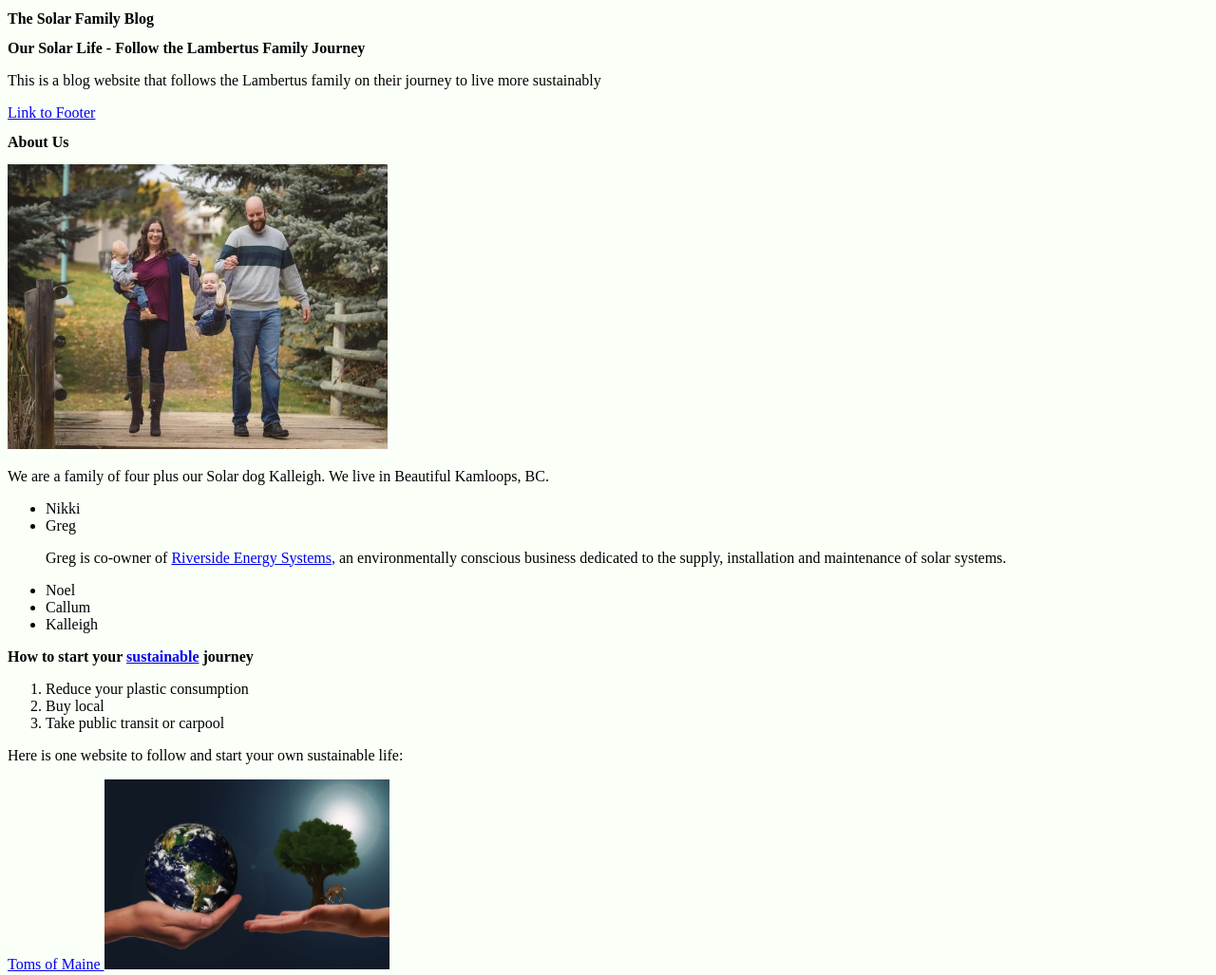
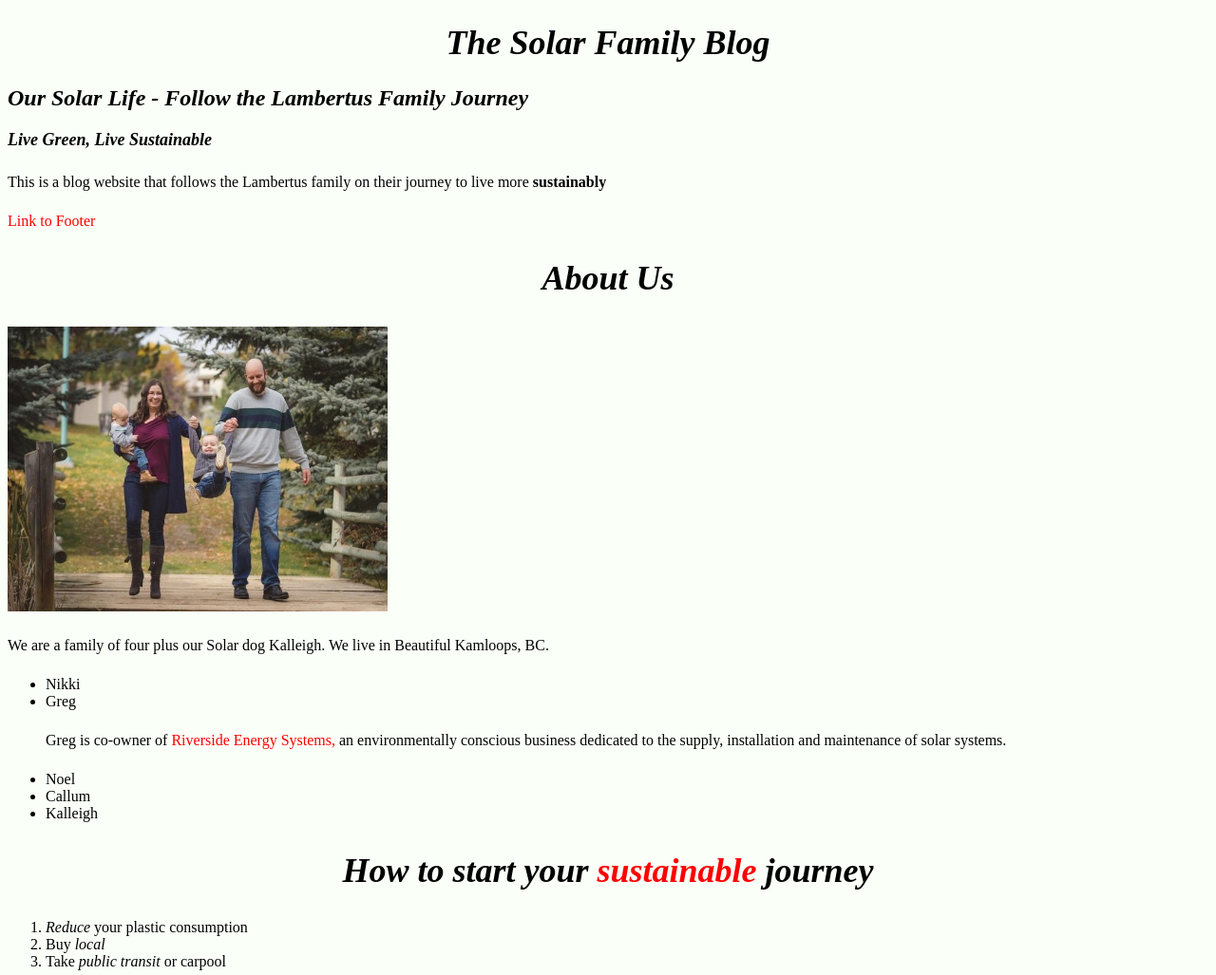
Before and after one commit to SolarFamKam/Website, a plain HTML site: page index.html in a window 1280 px wide. Shown: the top 1027 px of the page at 95% size. Drawn offline with Linux system fonts and the light colour scheme.

Commit message:
June15 index.html

```diff
--- a/index.html
+++ b/index.html
@@ -13,7 +13,8 @@
   <header>
       <h1>The Solar Family Blog</h1>
       <h2>Our Solar Life - Follow the Lambertus Family Journey</h2>
-      <p>This is a blog website that follows the Lambertus family on their journey to live more sustainably</p>
+      <h3>Live Green, Live Sustainable</h3>
+      <p>This is a blog website that follows the Lambertus family on their journey to live more <strong>sustainably</strong></p>
 
       <a href="#footer">Link to Footer</a>
 
@@ -39,9 +40,9 @@
     <section>
       <h1>How to start your <a href="https://www.environmentalscience.org/sustainability">sustainable</a> journey</h1>
       <ol>
-        <li>Reduce your plastic consumption</li>
-        <li>Buy local</li>
-        <li>Take public transit or carpool</li>
+        <li><em>Reduce</em> your plastic consumption</li>
+        <li>Buy <em>local</em></li>
+        <li>Take <em>public transit</em> or carpool</li>
       </ol>
         <p>Here is one website to follow and start your own sustainable life:</p>
         <a href="https://www.tomsofmaine.com/good-matters/thinking-sustainably/living-a-sustainable-lifestyle-a-starter-guide">
--- a/style.css
+++ b/style.css
@@ -1,4 +1,6 @@
 /*  Website Styles */
+
+/* I stil have no idea what I am doing. Fake it 'till you make it */'
 
 * {
   font-size: 100%;
@@ -8,14 +10,62 @@ body {
   background-color: #fafff8;
   color:  Black;
   font-family: 'Vollkorn', serif;
+  font -size: 14px;
 }
+
+/*  Heading styles */
 
 h1{
   color: #fafff8;
   color: Black;
+  font-size: 36px;
+  text-align: center;
 }
 
-header {
+h2 {
+  font-size: 24px;
+}
+
+h3 {
+  font-size: 18px;
+}
+
+h1, h2, h3 {
+  font-weight: bold;
+  font-style:italic;
+}
+
+p {
+  line-height: 2;
+  text-align: justify;
+}
+
+/* a {
+  color: red;
+  text-decoration: none;
+}
+
+a:hover {
+  color: blue;
+  text-decoration: underline;
+} */
+
+a:link,
+a:focus,
+a:active {
+  color: red;
+  text-decoration: none;
+}
+
+a:hover {
+  text-decoration: underline;
+}
+
+a:visited {
+  color: grey;
+}
+
+header h1 {
   background-color:#fafff8;
   color:Black;
 }
```
